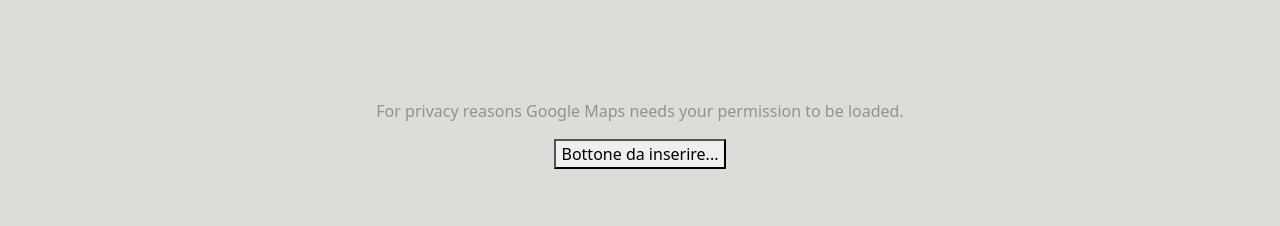
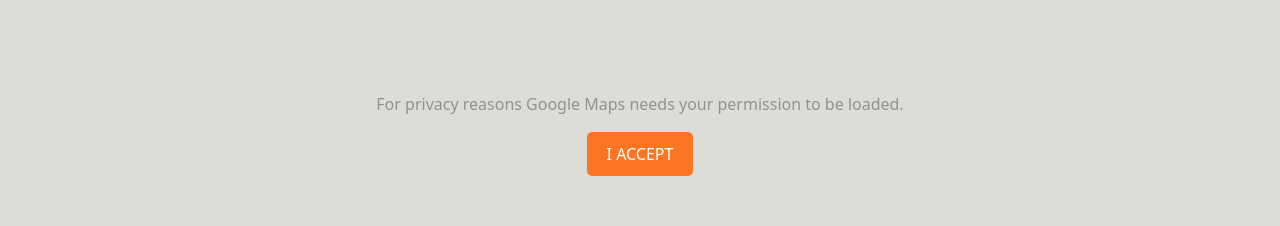
Before and after one commit to wmancaniello/proj-html-vuejs, a Vue app: page /contacts in a window 1280 px wide. Shown: the part 1580-1806 px from the top of the page. Built offline with nearby package versions, Linux system fonts and the light colour scheme; the HTML template or start-up script is replaced by a standard one.

Commit message:
fix button and index html

```diff
--- a/index.html
+++ b/index.html
@@ -2,9 +2,9 @@
 <html lang="en">
   <head>
     <meta charset="UTF-8" />
-    <link rel="icon" type="image/svg+xml" href="/vite.svg" />
+    <link rel="icon" type="image/svg+xml" href="https://avada.website/food/wp-content/uploads/sites/118/2021/04/avada-food-logo.svg" />
     <meta name="viewport" content="width=device-width, initial-scale=1.0" />
-    <title>Vite + Vue</title>
+    <title>Avada Food</title>
   </head>
   <body>
     <div id="app"></div>
--- a/src/components/AppOrangeButton.vue
+++ b/src/components/AppOrangeButton.vue
@@ -16,7 +16,7 @@
   border-radius: 5px;
 }
 
-  .my-button .my-button:hover {
+.my-button:hover {
   background-color: #e3691f;
 }
 </style>
--- a/src/pages/ContactsPage.vue
+++ b/src/pages/ContactsPage.vue
@@ -1,9 +1,11 @@
 <script>
 import AppIconsSocial from "../components/AppIconsSocial.vue";
+import AppOrangeButton from "../components/AppOrangeButton.vue"
 
 export default {
   components: {
     AppIconsSocial,
+    AppOrangeButton,
   },
 };
 </script>
@@ -139,7 +141,7 @@ export default {
         For privacy reasons Google Maps needs your permission to be loaded.
       </p>
       <div>
-        <button>Bottone da inserire...</button>
+        <AppOrangeButton text="I ACCEPT"/>
       </div>
     </div>
     <!--  -->
```
Lines whose indentation alone changed are shown as unchanged.
